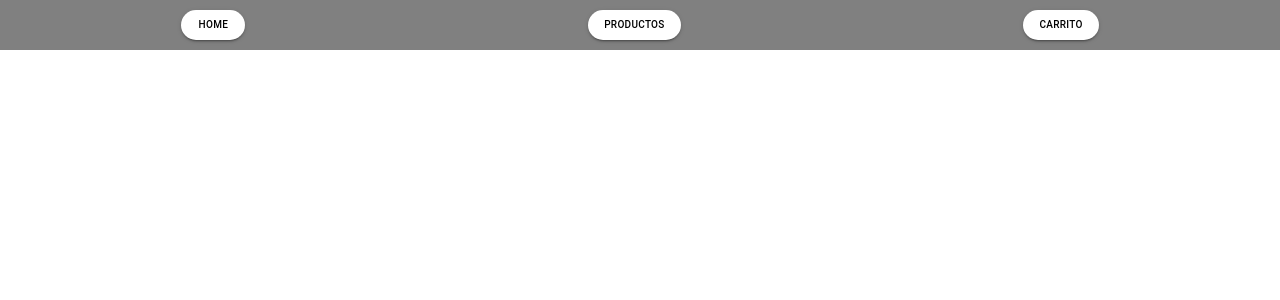
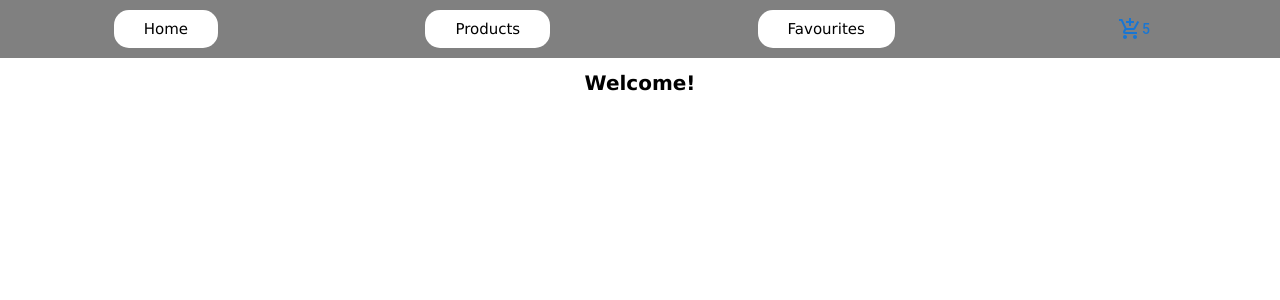
Before and after one commit to lujanmaccari/ReactCoder, a React (Create React App) app: page / in a window 1280 px wide. Shown: the top 300 px of the page. Built offline with nearby package versions, Linux system fonts and the light colour scheme.

Commit message:
actualizacion primera entrega

```diff
--- a/package.json
+++ b/package.json
@@ -5,7 +5,8 @@
   "dependencies": {
     "@emotion/react": "^11.10.5",
     "@emotion/styled": "^11.10.5",
-    "@mui/material": "^5.10.14",
+    "@mui/icons-material": "^5.10.16",
+    "@mui/material": "^5.10.16",
     "@testing-library/jest-dom": "^5.16.5",
     "@testing-library/react": "^13.4.0",
     "@testing-library/user-event": "^13.5.0",
--- a/src/App.css
+++ b/src/App.css
@@ -1,3 +1,7 @@
+*{
+  font-family: Verdana, Geneva, Tahoma, sans-serif;
+}
+
 .App {
   text-align: center;
 }
--- a/src/App.js
+++ b/src/App.js
@@ -1,9 +1,13 @@
-import './App.css';
-import Navbar from './components/Navbar/Navbar'
+import "./App.css";
+import ItemListContainer from "./components/ItemListContainer/ItemListContainer";
+import Navbar from "./components/Navbar/Navbar";
 
 function App() {
   return (
-    <Navbar/>
+    <>
+      <Navbar />
+      <ItemListContainer greeting= "Welcome!"/>
+    </>
   );
 }
 
--- /dev/null
+++ b/src/components/Buttons/Buttons.js
@@ -0,0 +1,4 @@
+const Buttons = (props) => {
+  return <button className="Btn">{props.children}</button>;
+};
+export default Buttons;
--- /dev/null
+++ b/src/components/CartWidget/CartWidget.js
@@ -0,0 +1,11 @@
+import AddShoppingCartIcon from "@mui/icons-material/AddShoppingCart";
+import { Button } from "@mui/material";
+
+const CartWidget = () => {
+  return (
+    <Button>
+      <AddShoppingCartIcon />5
+    </Button>
+  );
+};
+export default CartWidget;
--- /dev/null
+++ b/src/components/ItemListContainer/ItemListContainer.css
@@ -0,0 +1,5 @@
+.greeting{
+    font-size: 20px;
+    display: grid;
+    justify-content: center;
+}
--- /dev/null
+++ b/src/components/ItemListContainer/ItemListContainer.js
@@ -0,0 +1,8 @@
+import './ItemListContainer.css'
+
+const ItemListContainer = (props) =>{
+return (
+<h1 className="greeting">{props.greeting}</h1>
+);
+};
+export default ItemListContainer
--- a/src/components/Navbar/Navbar.css
+++ b/src/components/Navbar/Navbar.css
@@ -4,3 +4,12 @@
     padding: 10px;
     background-color: grey;
 }
+ .Btn{
+    background-color: white;
+    border: none;
+    border-radius: 15px;
+    border-color: none;
+    font-size: 15px;
+    font-family:Verdana, Geneva, Tahoma, sans-serif;
+    padding: 10px 30px 10px 30px;
+ }
--- a/src/components/Navbar/Navbar.js
+++ b/src/components/Navbar/Navbar.js
@@ -1,47 +1,14 @@
-import { Button } from "@mui/material";
+import React from "react";
+import Buttons from "../Buttons/Buttons";
+import CartWidget from "../CartWidget/CartWidget";
 import "./Navbar.css";
 
 const Navbar = () => {
+  const menu = ['Home', 'Products', 'Favourites']
   return (
     <div className="navbar">
-      {/*         <Typography>E-commerce</Typography>
-       */}
-      <Button
-        variant="contained"
-        className="Btn"
-        sx={{
-          backgroundColor: "white",
-          color: "black",
-          borderRadius: "15px",
-          fontSize: "10px",
-        }}
-      >
-        Home
-      </Button>
-      <Button
-        variant="contained"
-        className="Btn"
-        sx={{
-          backgroundColor: "white",
-          color: "black",
-          borderRadius: "15px",
-          fontSize: "10px",
-        }}
-      >
-        Productos
-      </Button>
-      <Button
-        variant="contained"
-        className="Btn"
-        sx={{
-          backgroundColor: "white",
-          color: "black",
-          borderRadius: "15px",
-          fontSize: "10px",
-        }}
-      >
-        Carrito
-      </Button>
+      {menu.map(label => <Buttons>{label}</Buttons>)}
+      <CartWidget/>
     </div>
   );
 };
```
Also changed, not shown: src/components/Navbar/Button.js (deleted, +0 -50 lines), 1 other file (tests, documents, lock files or other folders).
